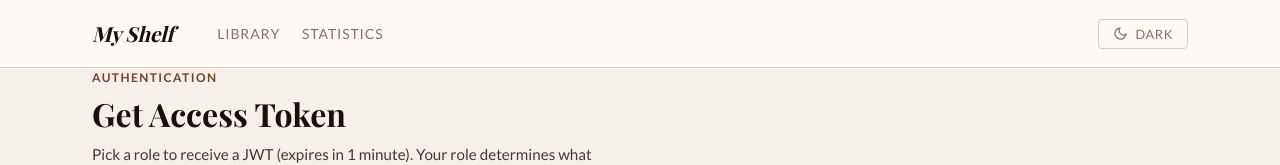
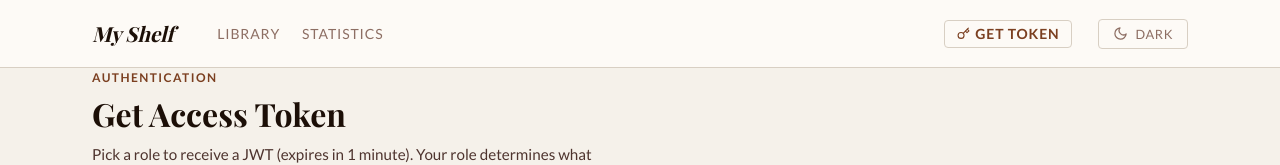
Before and after one commit to m3ower/pw-lab6, a React (Vite) app: page /pw-lab6/token in a window 1280 px wide. Shown: the top 165 px of the page. Built offline with nearby package versions, Linux system fonts and the light colour scheme; a web font is replaced by a local one.

Commit message:
feat: show role badge and token countdown in navbar

```diff
--- a/src/components/Navbar.css
+++ b/src/components/Navbar.css
@@ -82,9 +82,81 @@
   transform: scaleX(1);
 }
 
+/* ── Navbar right group ─────────────────────────── */
+.navbar-right {
+  display: flex;
+  align-items: center;
+  gap: 12px;
+  margin-left: auto;
+}
+
+/* Token status (role pill + timer) */
+.nav-token-status {
+  display: inline-flex;
+  align-items: center;
+  gap: 7px;
+  text-decoration: none;
+  padding: 4px 10px 4px 4px;
+  border: 1px solid var(--border);
+  border-radius: var(--radius-full);
+  transition: border-color var(--transition);
+}
+
+.nav-token-status:hover { border-color: var(--accent-primary); }
+
+.role-pill {
+  font-size: 0.65rem;
+  font-weight: 700;
+  letter-spacing: 0.08em;
+  padding: 3px 9px;
+  border-radius: var(--radius-full);
+  text-transform: uppercase;
+}
+
+.role-pill--visitor { background: #e8e8e8; color: #555; }
+.role-pill--writer  { background: #d4edda; color: #1a5c30; }
+.role-pill--admin   { background: #fde8d8; color: #8b3a00; }
+
+[data-theme="dark"] .role-pill--visitor { background: #2e3448; color: #b0a898; }
+[data-theme="dark"] .role-pill--writer  { background: #1a3326; color: #6fcf97; }
+[data-theme="dark"] .role-pill--admin   { background: #3a2010; color: #e0a060; }
+
+.nav-timer {
+  font-size: 0.75rem;
+  font-weight: 600;
+  color: var(--text-muted);
+  font-family: monospace;
+  min-width: 26px;
+}
+
+.nav-timer.expiring {
+  color: #e05a2b;
+  animation: nav-pulse 1s ease-in-out infinite;
+}
+
+@keyframes nav-pulse {
+  0%, 100% { opacity: 1; }
+  50%       { opacity: 0.4; }
+}
+
+/* Get Token link */
+.nav-get-token {
+  display: inline-flex;
+  align-items: center;
+  gap: 5px;
+  line-height: 1;
+  padding: 6px 12px;
+  border: 1px solid var(--border);
+  border-radius: var(--radius-sm);
+  color: var(--accent-primary) !important;
+  font-weight: 600;
+}
+
+.nav-get-token::after { display: none; }
+.nav-get-token:hover  { background: var(--bg-secondary); border-color: var(--accent-primary); }
+
 /* Theme toggle */
 .theme-toggle {
-  margin-left: auto;
   display: inline-flex;
   align-items: center;
   gap: 7px;
--- a/src/components/Navbar.jsx
+++ b/src/components/Navbar.jsx
@@ -1,5 +1,7 @@
+import { useEffect, useState } from 'react';
 import { NavLink } from 'react-router-dom';
 import { useTheme } from '../context/ThemeContext';
+import { useAuth } from '../context/AuthContext';
 import './Navbar.css';
 
 function SunIcon() {
@@ -26,31 +28,54 @@ function MoonIcon() {
   );
 }
 
+function KeyIcon() {
+  return (
+    <svg width="13" height="13" viewBox="0 0 24 24" fill="none" stroke="currentColor" strokeWidth="2" strokeLinecap="round" strokeLinejoin="round">
+      <circle cx="7.5" cy="15.5" r="5.5"/>
+      <path d="M21 2l-9.6 9.6"/>
+      <path d="M15.5 7.5l3 3L22 7l-3-3"/>
+    </svg>
+  );
+}
+
 export default function Navbar() {
   const { theme, toggleTheme } = useTheme();
+  const { auth } = useAuth();
+  const [secondsLeft, setSecondsLeft] = useState(0);
+
+  useEffect(() => {
+    if (!auth) { setSecondsLeft(0); return; }
+    const update = () => setSecondsLeft(Math.max(0, Math.floor((auth.expiresAt - Date.now()) / 1000)));
+    update();
+    const id = setInterval(update, 1000);
+    return () => clearInterval(id);
+  }, [auth]);
 
   return (
     <nav className="navbar">
       <div className="navbar-inner container">
-        <NavLink to="/" className="navbar-brand">
-          My Shelf
-        </NavLink>
+        <NavLink to="/" className="navbar-brand">My Shelf</NavLink>
 
         <div className="navbar-links">
-          <NavLink
-            to="/"
-            end
-            className={({ isActive }) => isActive ? 'nav-link active' : 'nav-link'}
-          >
+          <NavLink to="/" end className={({ isActive }) => isActive ? 'nav-link active' : 'nav-link'}>
             Library
           </NavLink>
-          <NavLink
-            to="/stats"
-            className={({ isActive }) => isActive ? 'nav-link active' : 'nav-link'}
-          >
+          <NavLink to="/stats" className={({ isActive }) => isActive ? 'nav-link active' : 'nav-link'}>
             Statistics
           </NavLink>
         </div>
+
+        <div className="navbar-right">
+          {auth ? (
+            <NavLink to="/token" className="nav-token-status">
+              <span className={`role-pill role-pill--${auth.role.toLowerCase()}`}>{auth.role}</span>
+              <span className={`nav-timer ${secondsLeft < 15 ? 'expiring' : ''}`}>{secondsLeft}s</span>
+            </NavLink>
+          ) : (
+            <NavLink to="/token" className="nav-link nav-get-token">
+              <KeyIcon /> Get Token
+            </NavLink>
+          )}
 
           <button
             className="theme-toggle"
@@ -61,6 +86,7 @@ export default function Navbar() {
             <span>{theme === 'light' ? 'Dark' : 'Light'}</span>
           </button>
         </div>
+      </div>
     </nav>
   );
 }
```
Lines whose indentation alone changed are shown as unchanged.
